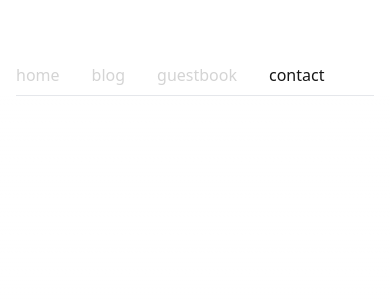
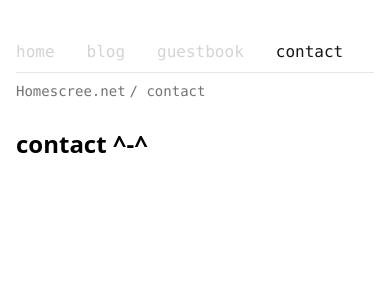
Before and after one commit to a-me-lia/homescreenet, a Next.js app: page /contact in a window 390 px wide. Shown: the top 300 px of the page. Built offline with nearby package versions, Linux system fonts and the light colour scheme.

Commit message:
mobile layout nav
Signed-off-by: matthewguo86 <110259342+a-me-lia@users.noreply.github.com>

```diff
--- a/src/app/blog/client.tsx
+++ b/src/app/blog/client.tsx
@@ -24,8 +24,8 @@ export default function Client(props: any) {
   function removeParam() {}
 
   return (
-    <section className="md:mx-auto md:w-[742px] mt-32 mx-4 ">
-      <h1 className="font-bold text-2xl mb-2 ">blog :w:</h1>
+    <section className="min-h-screen bg-white mx-4  md:mx-auto md:w-[742px] mt-32 relative ">
+      <h1 className="font-bold text-2xl mb-2">blog :w:</h1>
       <h2 className=" text-lg mb-8 ">
         <Balancer> read about the world. and sometimes shrimp.</Balancer>
       </h2>
--- a/src/app/components/navbar.tsx
+++ b/src/app/components/navbar.tsx
@@ -1,6 +1,6 @@
 "use client";
 
-import { useEffect, useState } from "react";
+import { use, useEffect, useState } from "react";
 import { usePathname } from "next/navigation";
 import Link from "next/link";
 
@@ -38,20 +38,28 @@ export default function Navbar() {
     pathname = "/";
   }
 
+  const[width, setWidth] = useState(0)
+
 
   let path = usePathname()
   path = path.slice(1)
   let pathitems = path.split('/')
   let level = pathitems.length
 
+  useEffect(()=>{
+    setWidth(document.getElementById('path')?.offsetWidth ? document.getElementById('path')?.offsetWidth! : 0)
+
+  })
+
+
   return (
-    <div className=" h-24 flex flex-col w-full justify-end fixed right-0 top-0 left-0 z-50 bg-white">
-      {" "}
-      <div className="md:mx-auto md:w-[742px] mx-4">
-        <nav>
-          <div className="flex flex-row ">
+    <nav className="flex flex-col ">
+    <div className="md:mx-auto md:w-[742px]  mx-4 h-max  flex flex-col fixed right-0 top-0 left-0 z-50 bg-gradient-to-b pb-4 from-white via-white to-transparent via-90% font-mono ">
 
-                <div className="flex flex-row items-baseline -mr-6">
+
+          <div className="flex flex-row md:mt-8 mt-10 ">
+
+                <div className="flex flex-row items-baseline -mr-6 ">
                   <Link href={'/'} className="md:block hidden" id="homescree.net">
                     Homescree.net&thinsp;/&thinsp;
                   </Link>
@@ -72,7 +80,7 @@ export default function Navbar() {
                   })}
                 </div>
 
-            <h2 className="font-mono md:block hidden">
+            <h2 className=" md:block hidden">
                   {level >= 2 && (
                       <Link href={`/${pathitems[0]}${pathitems[0] != '' ? '/' : ''}${pathitems[1]}`}>/ {pathitems[1]}</Link>
                   )}
@@ -82,9 +90,32 @@ export default function Navbar() {
             </h2>
           </div>
 
-          <div className="w-full bg-gray-200 h-[1px]   mt-2"></div>
-        </nav>
+
+          <div className=" bg-gray-200 h-[1px] mt-2 "></div>
+
+          <div className=" md:hidden block h-4 mt-2 mb-2 text-[14px] text-neutral-500 flex flex-row">
+                    <Link href={'/home'} className="mr-1">Homescree.net </Link>
+
+
+
+
+
+
+                      <Link className="mr-1" href={`/${pathitems[0]}`}> / {pathitems[0]}</Link>
+
+                  {level >= 2 && (
+                      <Link className="mr-1" href={`/${pathitems[0]}${pathitems[0] != '' ? '/' : ''}${pathitems[1]}`}> / {pathitems[1]}</Link>
+                  )}
+                  {level == 3 && (
+                      <Link href={`/${pathitems[0]}${pathitems[0] != '' ? '/' : ''}${pathitems[1]}/${pathitems[2]}`}> / {pathitems[2]}</Link>
+                  )}
+            </div>
+
       </div>
-    </div>
+
+
+
+
+    </nav>
   );
 }
--- a/src/app/contact/page.tsx
+++ b/src/app/contact/page.tsx
@@ -6,5 +6,7 @@ export const metadata: Metadata = {
 };
 
 export default function Page() {
-  return <div className="md:mx-auto md:w-[742px] mt-28"></div>;
+  return <section className="min-h-screen bg-white mx-4  md:mx-auto md:w-[742px] mt-32 relative">
+          <h1 className="font-bold text-2xl mb-8">contact ^-^</h1>
+  </section>;
 }
--- a/src/app/guestbook/page.tsx
+++ b/src/app/guestbook/page.tsx
@@ -29,8 +29,8 @@ export default async function Page() {
   }
 
   return (
-    <section className="min-h-screen bg-white mx-4  md:mx-auto md:w-[742px] mt-32 relative">
-      <h1 className="font-bold font-mono text-2xl mb-8 mt-32">guestbook :p</h1>
+    <section className="min-h-screen bg-white mx-4  md:mx-auto md:w-[742px]  relative">
+      <h1 className="font-bold  text-2xl mb-8 mt-32">guestbook :p</h1>
       <Client></Client>
       {entries?.map((entry) => (
         <div key={entry.id} className="flex flex-col space-y-1 mb-4">
--- a/src/app/home/about/page.tsx
+++ b/src/app/home/about/page.tsx
@@ -57,7 +57,7 @@ export default function Page() {
   );
 
   return (
-    <main className="min-h-screen bg-white flex flex-col">
+    <section className="min-h-screen bg-white flex flex-col">
       <div className="md:mx-auto mx-4 md:w-[742px] mt-32 mb-24 text-[16px] space-y-12 font-mono ">
         <h1 className="text-[#ff0000] text-[32px]">
           Caroline is allergic to shrimp
@@ -66,6 +66,6 @@ export default function Page() {
           Being human - My cultural experiences{" "}
         </Link>
       </div>
-    </main>
+    </section>
   );
 }
--- a/src/app/home/page.tsx
+++ b/src/app/home/page.tsx
@@ -13,11 +13,7 @@ export const metadata: Metadata = {
 export default function Page() {
 
   return (
-    <main className="min-h-screen bg-white">
-      <div
-        id="style-1"
-        className="mx-4 w-full md:mx-auto md:w-[742px] mt-32 relative "
-      >
+    <main className="min-h-screen bg-white mx-4  md:mx-auto md:w-[742px] mt-32 relative">
         <h1 className="font-bold text-2xl mb-2 ">home</h1>
 
           <ul className="flex flex-col">
@@ -25,7 +21,6 @@ export default function Page() {
           <li><Link href="/home/resume">Resume</Link></li>
           </ul>
 
-      </div>
     </main>
   );
 }
```
